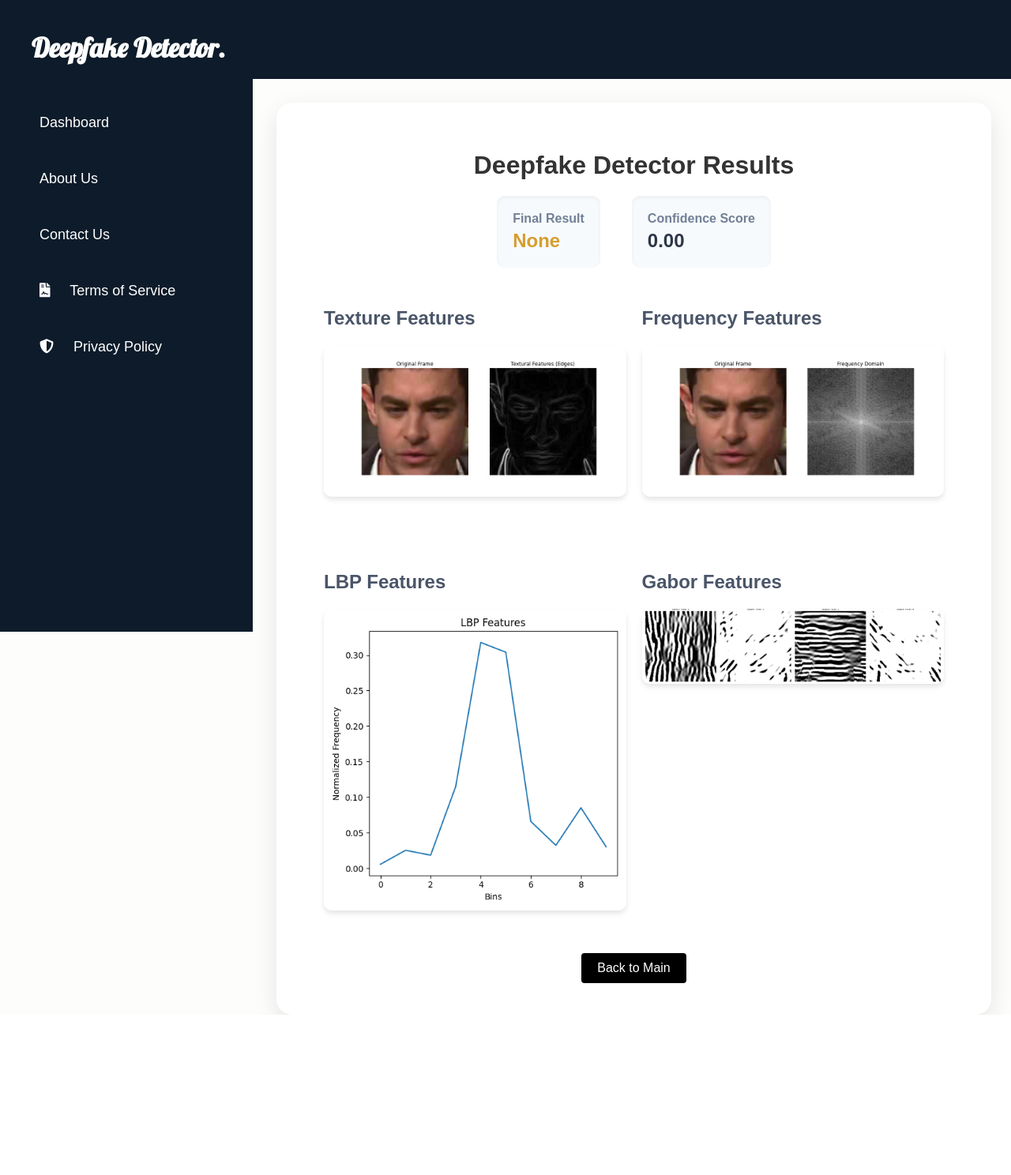
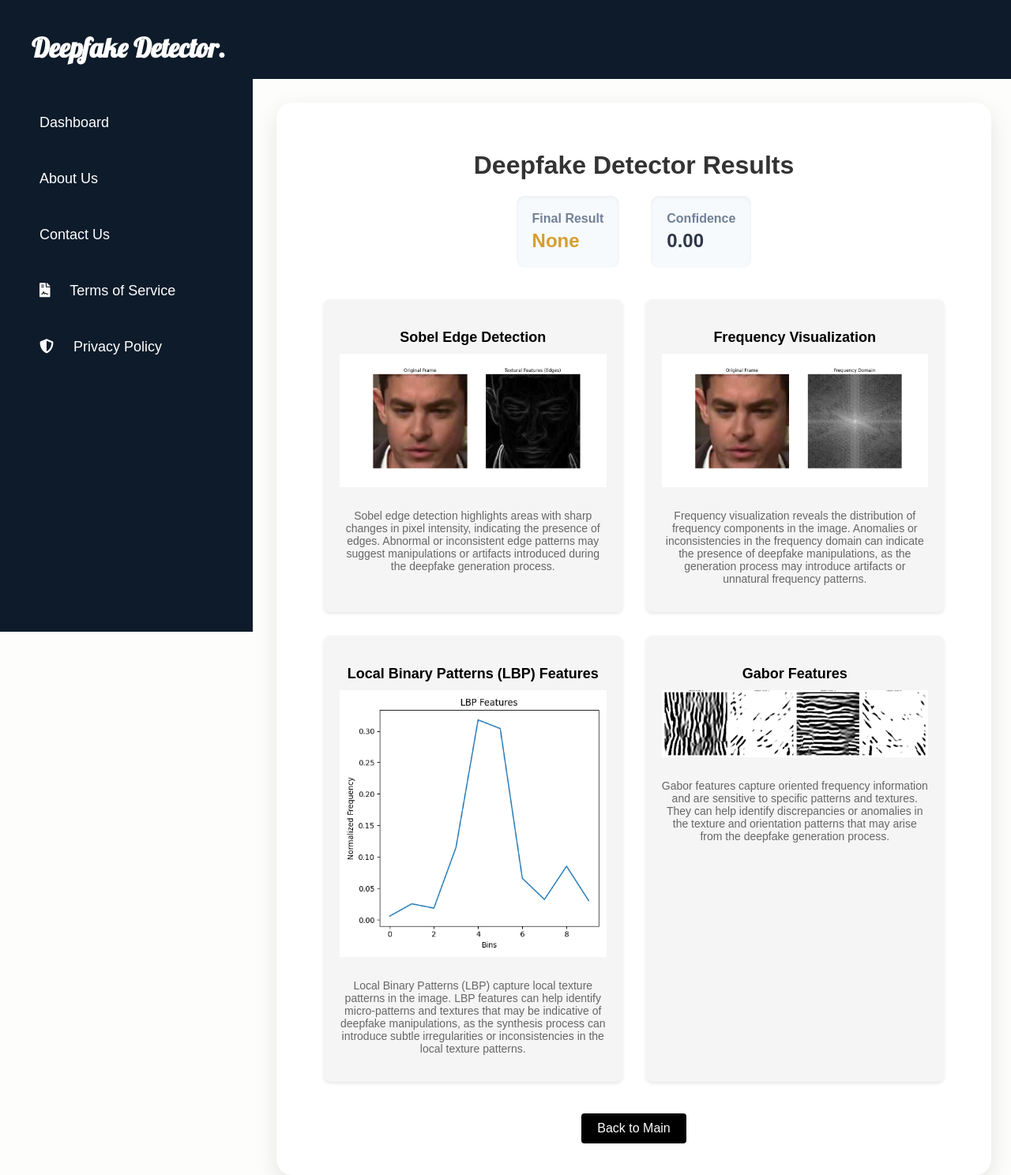
Before and after one commit to esareej/DS440, a Flask app: page /result in a window 1280 px wide. Shown: the whole page at 79% size. Before the commit the page ends 1285 px from the top, so only its background shows below. Run offline with Flask 3, Linux system fonts and the light colour scheme.

Commit message:
Add files via upload

```diff
--- a/Integrated Versions/DS440_V3/templates/result.html
+++ b/Integrated Versions/DS440_V3/templates/result.html
@@ -13,7 +13,28 @@
         .visualization-grid {
             display: grid;
             grid-template-columns: repeat(2, 1fr);
-            gap: 20px;
+            gap: 30px;
+            margin-top: 40px;
+        }
+        .visualization-item {
+            background-color: #f5f5f5;
+            padding: 20px;
+            border-radius: 8px;
+            box-shadow: 0 2px 4px rgba(0, 0, 0, 0.1);
+            text-align: center;
+        }
+        .visualization-item img {
+            max-width: 100%;
+            height: auto;
+            margin-bottom: 10px;
+        }
+        .visualization-item h3 {
+            font-size: 18px;
+            margin-bottom: 10px;
+        }
+        .visualization-item p {
+            font-size: 14px;
+            color: #666;
         }
         .back-button {
             display: inline-block;
@@ -23,6 +44,7 @@
             text-decoration: none;
             border-radius: 4px;
             transition: background-color 0.3s ease;
+            margin-top: 40px;
         }
         .back-button:hover {
             background-color: #333;
@@ -52,35 +74,31 @@
                         <span id="final-result-value" class="result-value">{{ result }}</span>
                     </div>
                     <div class="result-item">
-                        <span class="result-title">Confidence Score</span>
-                        <span id="score" class="result-value">{{ confidence }}</span>
+                        <span class="result-title">Confidence</span>
+                        <span id="score" class="result-value">{{ confidence }}%</span>
                     </div>
                 </div>
             </div>
             <div class="visualization-grid">
-                <div class="media-section">
-                    <div class="media-info">
-                        <h2>Texture Features</h2>
-                    </div>
-                    <img src="{{ url_for('static', filename='graphs/texture_features.png') }}" alt="Texture Features" class="uploaded-media">
+                <div class="visualization-item">
+                    <h3>Sobel Edge Detection</h3>
+                    <img src="{{ url_for('static', filename='graphs/texture_features.png') }}" alt="Sobel Edge Detection">
+                    <p>Sobel edge detection highlights areas with sharp changes in pixel intensity, indicating the presence of edges. Abnormal or inconsistent edge patterns may suggest manipulations or artifacts introduced during the deepfake generation process.</p>
                 </div>
-                <div class="media-section">
-                    <div class="media-info">
-                        <h2>Frequency Features</h2>
-                    </div>
-                    <img src="{{ url_for('static', filename='graphs/frequency_features.png') }}" alt="Frequency Features" class="uploaded-media">
+                <div class="visualization-item">
+                    <h3>Frequency Visualization</h3>
+                    <img src="{{ url_for('static', filename='graphs/frequency_features.png') }}" alt="Frequency Visualization">
+                    <p>Frequency visualization reveals the distribution of frequency components in the image. Anomalies or inconsistencies in the frequency domain can indicate the presence of deepfake manipulations, as the generation process may introduce artifacts or unnatural frequency patterns.</p>
                 </div>
-                <div class="media-section">
-                    <div class="media-info">
-                        <h2>LBP Features</h2>
-                    </div>
-                    <img src="{{ url_for('static', filename='graphs/lbp_features.png') }}" alt="LBP Features" class="uploaded-media">
+                <div class="visualization-item">
+                    <h3>Local Binary Patterns (LBP) Features</h3>
+                    <img src="{{ url_for('static', filename='graphs/lbp_features.png') }}" alt="LBP Features">
+                    <p>Local Binary Patterns (LBP) capture local texture patterns in the image. LBP features can help identify micro-patterns and textures that may be indicative of deepfake manipulations, as the synthesis process can introduce subtle irregularities or inconsistencies in the local texture patterns.</p>
                 </div>
-                <div class="media-section">
-                    <div class="media-info">
-                        <h2>Gabor Features</h2>
-                    </div>
-                    <img src="{{ url_for('static', filename='graphs/gabor_features.png') }}" alt="Gabor Features" class="uploaded-media">
+                <div class="visualization-item">
+                    <h3>Gabor Features</h3>
+                    <img src="{{ url_for('static', filename='graphs/gabor_features.png') }}" alt="Gabor Features">
+                    <p>Gabor features capture oriented frequency information and are sensitive to specific patterns and textures. They can help identify discrepancies or anomalies in the texture and orientation patterns that may arise from the deepfake generation process.</p>
                 </div>
             </div>
         </div>
```
